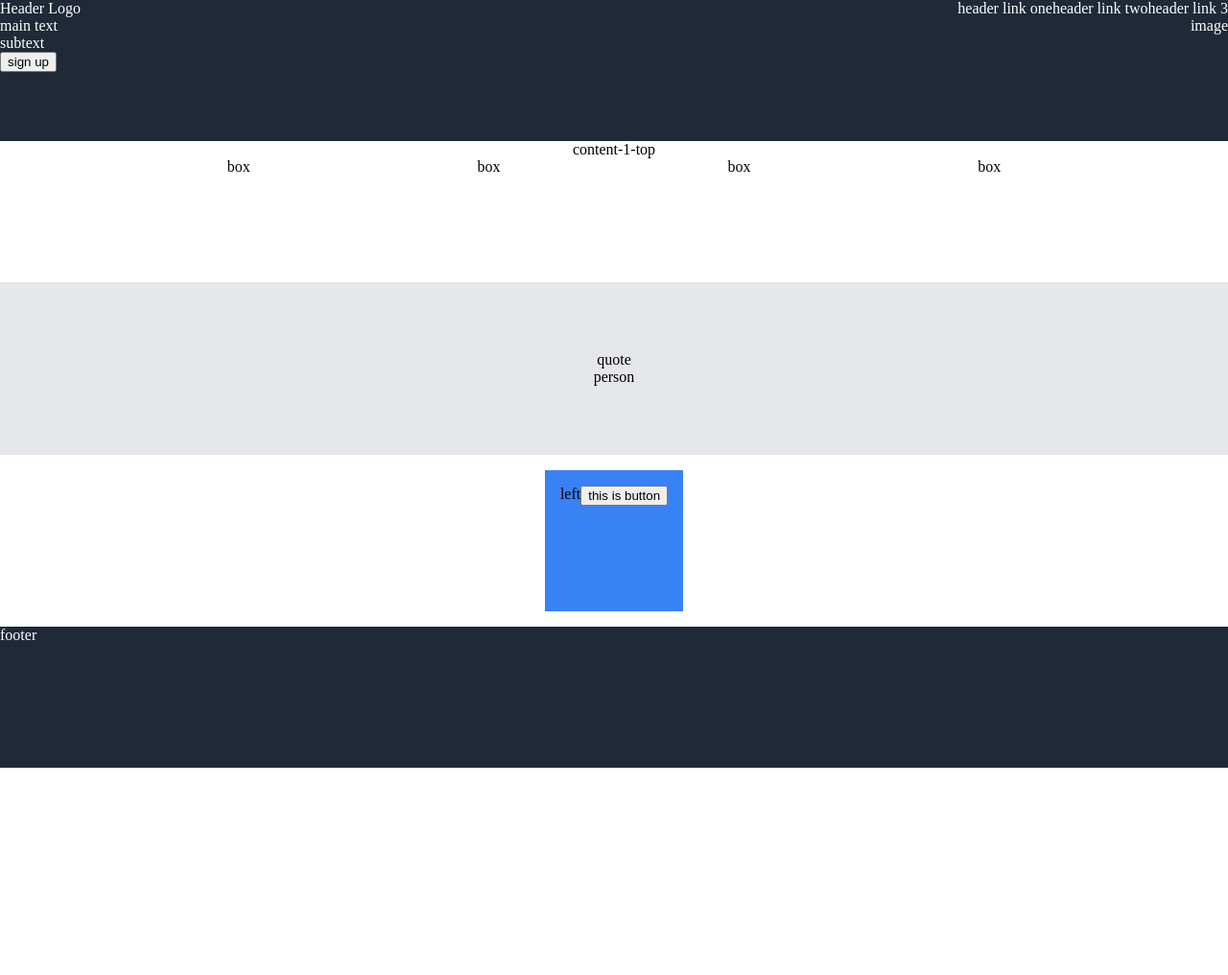
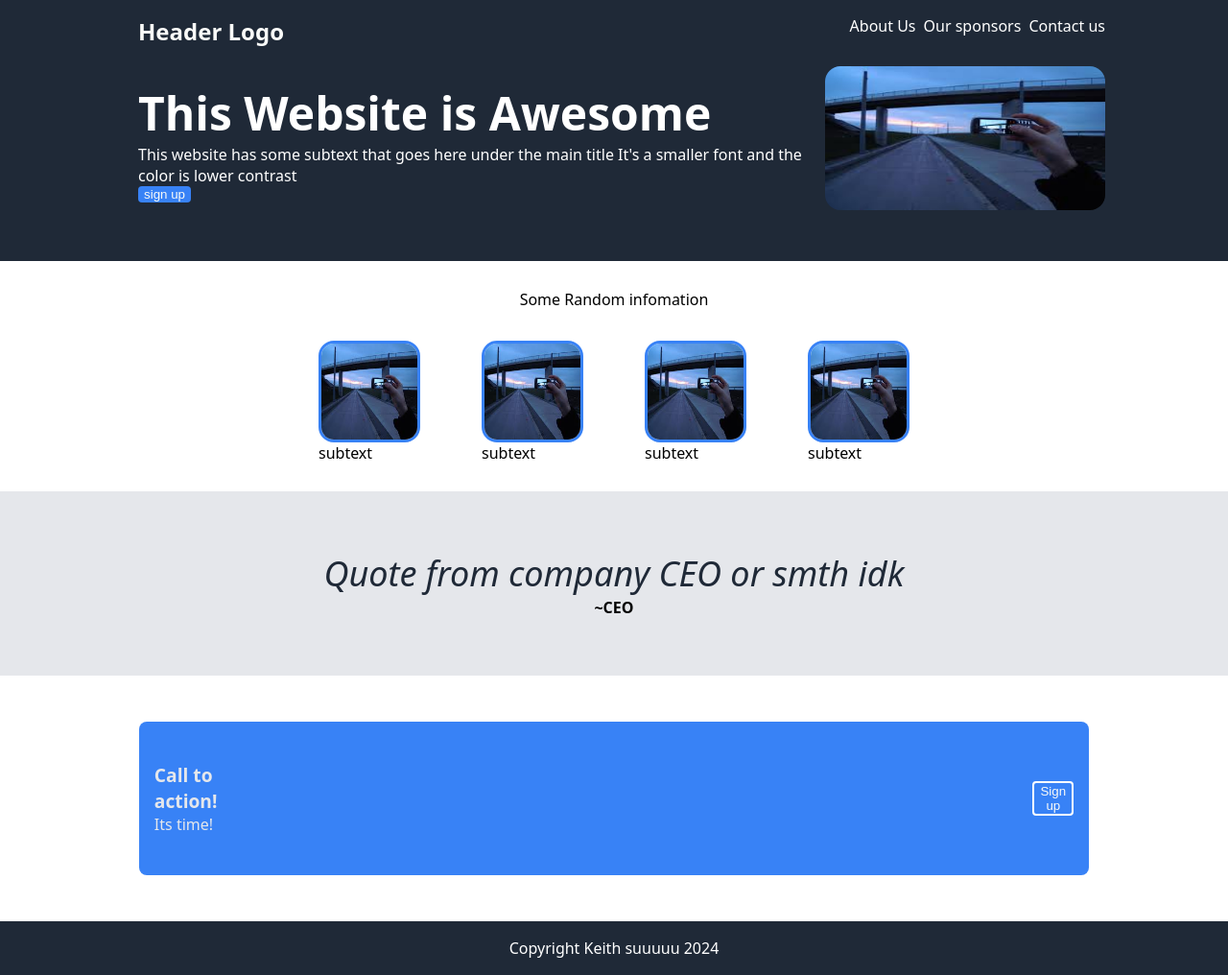
Before and after one commit to keithsu05/landingpage, a plain HTML site: page index.html in a window 1280 px wide. Shown: the whole page at 96% size. Before the commit the page ends 800 px from the top, so only its background shows below. Drawn offline with Linux system fonts and the light colour scheme.

Commit message:
done with first webpage, im too lazy to make it look better

```diff
--- a/index.html
+++ b/index.html
@@ -7,17 +7,17 @@
     <link rel="stylesheet" href="styles.css">
 </head>
 <body>
-    <div class="header"><div class="header-top"><div>Header Logo</div><div class="header-links"><a>header link one</a><a>header link two</a><a>header link 3 </a></div></div>
-    <div class="header-bottom"><div><div class="header-main-text">main text</div><div class="header-subtext">subtext</div><button>sign up</button></div><div>image<img></div></div>
+    <div class="header"><div class="header-top"><div class="header-logo">Header Logo</div><div class="header-links"><a>About Us</a><a>Our sponsors</a><a>Contact us </a></div></div>
+    <div class="header-bottom"><div class="header-bottom-left"><div class="header-main-text">This Website is Awesome</div><div class="header-subtext">This website has some subtext that goes here under the main title It's a smaller font and the color is lower contrast</div><button>sign up</button></div><img class="top-image"  src="images/plpimg.jpg"></div>
 </div>
 
-    <div class="content-1"><div class="content-1-top">content-1-top</div><div class="content-1-bottom"><div class="box-1">box</div><div class="box-2">box</div><div class="box-3">box</div><div class="box-4">box</div></div>
+    <div class="content-1"><div class="content-1-top">Some Random infomation</div><div class="content-1-bottom"><div class="box-1"><img src="images/plpimg.jpg">subtext</div><div class="box-2"><img src="images/plpimg.jpg">subtext</div><div class="box-3"><img src="images/plpimg.jpg">subtext</div><div class="box-4"><img src="images/plpimg.jpg">subtext</div></div>
 </div>
 
 
-    <div class="content-2"><div class="content-2-top">quote</div><div class="content-2-bottom">person</div></div>
-    <div class="content-3"><div class="blue-box"><div class="blue-box-left">left</div><div class="blue-box-right"><button>this is button</button></div></div></div>
-    <div class="footer">footer</div>
+    <div class="content-2"><div class="content-2-top">Quote from company CEO or smth idk</div><div class="content-2-bottom">~CEO</div></div>
+    <div class="content-3"><div class="blue-box"><div class="blue-box-left"><div class="call-to-action-top">Call to action!</div><div class="call-to-action-bottom">Its time!</div>  </div><div class="blue-box-right"><button class="button-2">Sign up</button></div></div></div>
+    <div class="footer">Copyright Keith suuuuu 2024</div>
 
 </body>
 </html>
--- a/styles.css
+++ b/styles.css
@@ -1,20 +1,25 @@
+html{
+    font-family: system-ui, -apple-system, BlinkMacSystemFont, 'Segoe UI', Roboto, Oxygen, Ubuntu, Cantarell, 'Open Sans', 'Helvetica Neue', sans-serif;
+
+}
+
 body{
     display: flex;
     flex-direction: column;
     margin: 0;
 
-    height: 100vh;
+
 
 
 }
-
+a{
+    padding-left: 8px;
+}
 .header,
 .footer{
     background-color: #1f2937;
     color: white;
     display: flex;
-    height: 20vh;
-
 
 
 
@@ -23,6 +28,8 @@ body{
 .header{
     display: flex;
     flex-direction: column;
+    height: 30vh;
+    padding: 16px 128px;
 
 
 
@@ -35,10 +42,48 @@ body{
     justify-content: space-between;
 }
 
+.header-top{
+    margin-bottom: 20px;
+
+}
+
+.header-logo{
+    font-size: 24px;
+    color: #f9faf8;
+    font-weight: bold;
+    padding-left: 16px;
+
+
+}
+.header-bottom-left{
+    display: flex;
+    padding: 16px;
+    flex-direction: column;
+}
+
+button{
+align-self: flex-start;
+border-radius: 4px;
+color: #f9faf8;
+background-color: #3882F6;
+border: none;
+}
+
+.button-2{
+    border: solid;
+    border-color: white;
+    border-width: 2px;
+}
+.header-main-text{
+    font-size: 48px;
+    font-weight: 600;
+}
 .content-1{
     display: flex;
     flex-direction: column;
-    height: 20vh;
+    height: 30vh;
+    justify-content: center;
+
 
 
 }
@@ -49,10 +94,42 @@ body{
 .content-1-bottom{
     display: flex;
     flex-direction: row;
-    justify-content: space-evenly;
+    justify-content: center;
+    padding-top: 32px;
 }
 
+.box-1,
+.box-2,
+.box-3,
+.box-4{
+    display: flex;
+    flex-direction: column;
 
+
+
+}
+
+.box-2,
+.box-3,
+.box-4{
+    margin-left: 5%;
+}
+
+img{
+    border-radius:      1em;
+  height:             100px;
+  -moz-border-radius: 1em;
+  width:              100px;
+  border-color: #3882F6;
+  border-style: solid;
+}
+
+.top-image{
+    border-style: none;
+    height: 150px;
+    width: 360px;
+
+}
 
 .content-2{
     flex-direction: column;
@@ -66,14 +143,31 @@ body{
 
 }
 
+.content-2-top{
+    font-size: 36px;
+    font-style: italic;
+    font-weight: lighter;
+    color:#1f2937 ;
+}
+
+.content-2-bottom{
+    font-weight: bold;
+
+}
+
+
+
+
 .content-3{
     background-color:white ;
     padding: 16px;
     display: flex;
     flex-direction: row;
     justify-content: center;
-    padding: 16px;
+    padding: 48px;
     height: 20vh;
+    padding-left: 160px;
+    padding-right: 160px;
 
 
 }
@@ -83,5 +177,32 @@ body{
     display: flex;
     padding: 16px;
 
+    border-radius: 8px;
+    justify-content: center;
+    align-items: center;
+
+    flex-basis: 1200px;
 
 }
+.blue-box-left{
+    margin-right: 850px;
+    flex-wrap: wrap;
+
+}
+.call-to-action-top{
+font-size: larger;
+font-weight: bold;
+color: #e5e7eb;
+}
+.call-to-action-bottom{
+color: #e5e7eb;
+font-size: medium;
+}
+.footer{
+    height: 7vh;
+    display: flex;
+
+    justify-content: center;
+    align-items: center;
+
+}
```
Also changed, not shown: images/plpimg.jpg (added).
